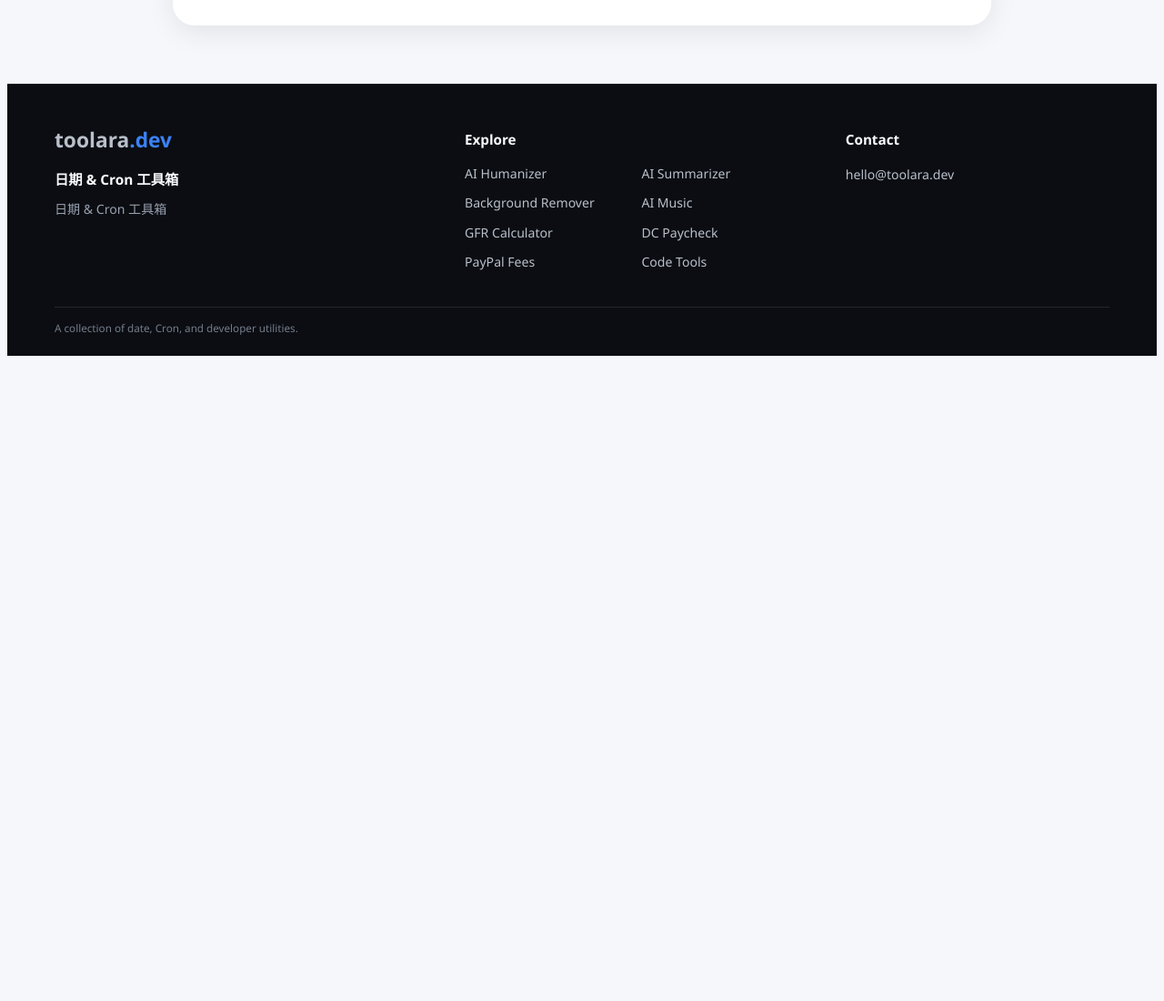
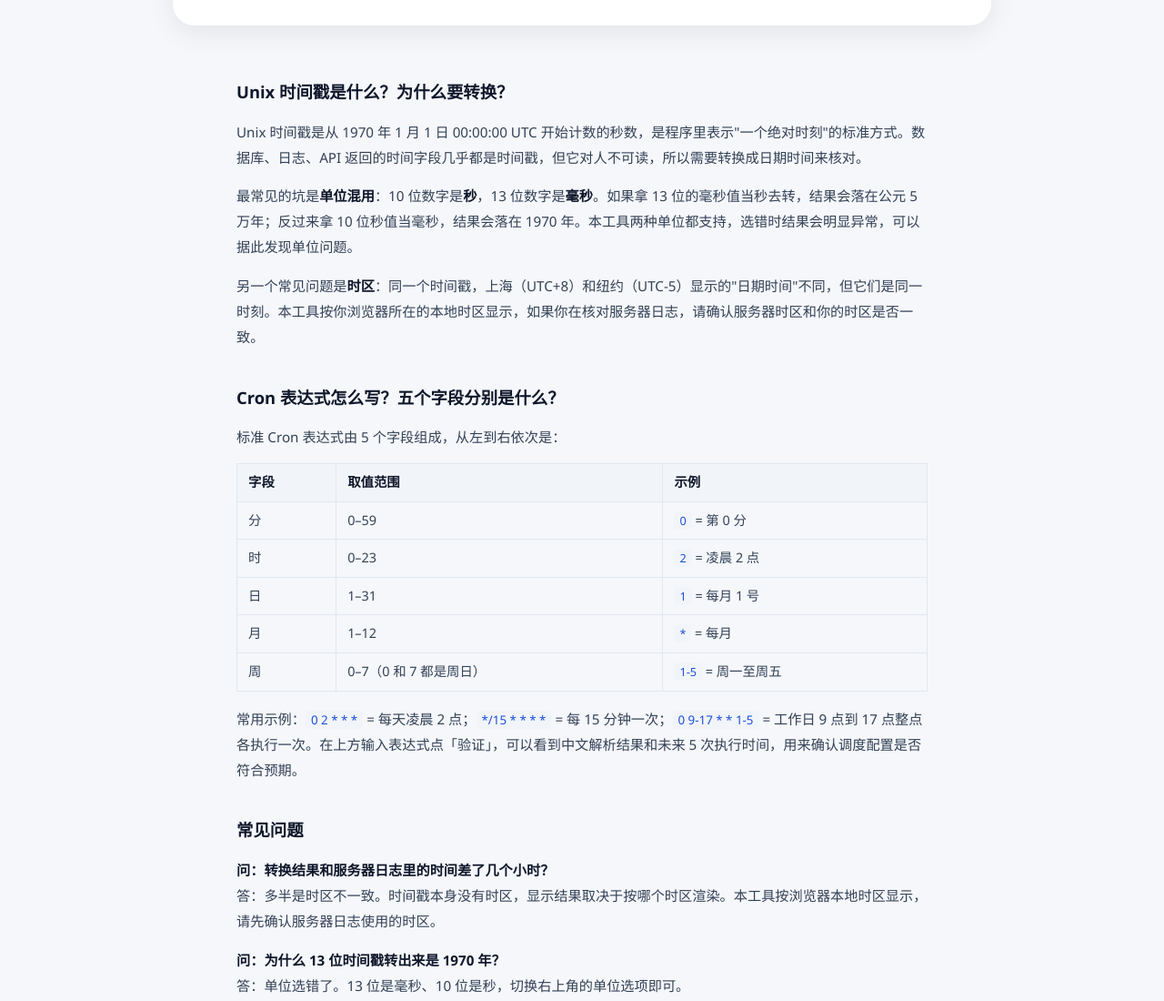
Before and after one commit to lvyafei2026-coder/code-tools, a plain HTML site: page index.html in a window 1280 px wide. Shown: the part 840-1940 px from the top of the page at 91% size. Before the commit the page ends 1239 px from the top, so only its background shows below. Drawn offline with Linux system fonts and the light colour scheme.

Commit message:
Add explainer content and FAQ schema to code tools page

```diff
--- a/index.html
+++ b/index.html
@@ -32,8 +32,7 @@
       "url": "https://devtools.toolara.dev/",
       "applicationCategory": "DeveloperApplication",
       "operatingSystem": "Any (browser-based)",
-      "inLanguage": "zh-CN",
-      "description": "免费在线开发者工具箱：Unix 时间戳与日期时间互转、Cron 表达式验证与下次执行时间预览。",
+      "inLanguage": "zh-CN",      "description": "免费在线开发者工具箱：Unix 时间戳与日期时间互转、Cron 表达式验证与下次执行时间预览。",
       "offers": { "@type": "Offer", "price": "0", "priceCurrency": "USD" },
       "isPartOf": { "@type": "WebSite", "name": "toolara.dev", "url": "https://toolara.dev/" }
     }
@@ -374,6 +373,66 @@ body { display: block; padding: 0; }
     </div>
 </div>
 
+<div class="seo-content">
+    <h2>Unix 时间戳是什么？为什么要转换？</h2>
+    <p>Unix 时间戳是从 1970 年 1 月 1 日 00:00:00 UTC 开始计数的秒数，是程序里表示"一个绝对时刻"的标准方式。数据库、日志、API 返回的时间字段几乎都是时间戳，但它对人不可读，所以需要转换成日期时间来核对。</p>
+    <p>最常见的坑是<b>单位混用</b>：10 位数字是<b>秒</b>，13 位数字是<b>毫秒</b>。如果拿 13 位的毫秒值当秒去转，结果会落在公元 5 万年；反过来拿 10 位秒值当毫秒，结果会落在 1970 年。本工具两种单位都支持，选错时结果会明显异常，可以据此发现单位问题。</p>
+    <p>另一个常见问题是<b>时区</b>：同一个时间戳，上海（UTC+8）和纽约（UTC-5）显示的"日期时间"不同，但它们是同一时刻。本工具按你浏览器所在的本地时区显示，如果你在核对服务器日志，请确认服务器时区和你的时区是否一致。</p>
+
+    <h2>Cron 表达式怎么写？五个字段分别是什么？</h2>
+    <p>标准 Cron 表达式由 5 个字段组成，从左到右依次是：</p>
+    <table>
+        <tr><th>字段</th><th>取值范围</th><th>示例</th></tr>
+        <tr><td>分</td><td>0–59</td><td><code>0</code> = 第 0 分</td></tr>
+        <tr><td>时</td><td>0–23</td><td><code>2</code> = 凌晨 2 点</td></tr>
+        <tr><td>日</td><td>1–31</td><td><code>1</code> = 每月 1 号</td></tr>
+        <tr><td>月</td><td>1–12</td><td><code>*</code> = 每月</td></tr>
+        <tr><td>周</td><td>0–7（0 和 7 都是周日）</td><td><code>1-5</code> = 周一至周五</td></tr>
+    </table>
+    <p>常用示例：<code>0 2 * * *</code> = 每天凌晨 2 点；<code>*/15 * * * *</code> = 每 15 分钟一次；<code>0 9-17 * * 1-5</code> = 工作日 9 点到 17 点整点各执行一次。在上方输入表达式点「验证」，可以看到中文解析结果和未来 5 次执行时间，用来确认调度配置是否符合预期。</p>
+
+    <h2>常见问题</h2>
+    <p><b>问：转换结果和服务器日志里的时间差了几个小时？</b><br>答：多半是时区不一致。时间戳本身没有时区，显示结果取决于按哪个时区渲染。本工具按浏览器本地时区显示，请先确认服务器日志使用的时区。</p>
+    <p><b>问：为什么 13 位时间戳转出来是 1970 年？</b><br>答：单位选错了。13 位是毫秒、10 位是秒，切换右上角的单位选项即可。</p>
+    <p><b>问：我的 Cron 为什么没有按时执行？</b><br>答：先用「验证 &amp; 预览」看未来 5 次执行时间是否符合预期。常见原因包括：把 5 字段表达式写成了 6 字段（多了秒位）、日和周同时限定（标准 Cron 里两者同时非 <code>*</code> 时是"或"的关系）、以及服务器时区与你预期不符。</p>
+</div>
+
+<style>
+.seo-content { margin: 3.5rem auto 0; max-width: 760px; color: #334155; font-size: 0.95rem; line-height: 1.85; }
+.seo-content h2 { font-size: 1.15rem; color: #0f172a; margin: 2.2rem 0 0.8rem; }
+.seo-content h2:first-child { margin-top: 0; }
+.seo-content p { margin: 0 0 0.9rem; }
+.seo-content table { width: 100%; border-collapse: collapse; margin: 0.6rem 0 1rem; font-size: 0.9rem; }
+.seo-content th, .seo-content td { border: 1px solid #e2e8f0; padding: 7px 12px; text-align: left; }
+.seo-content th { background: #f1f5f9; color: #0f172a; }
+.seo-content code { background: #f1f5f9; border-radius: 4px; padding: 1px 6px; font-size: 0.88em; color: #1d4ed8; }
+.seo-content b { color: #0f172a; }
+@media (max-width: 760px) { .seo-content table { font-size: 0.82rem; } .seo-content th, .seo-content td { padding: 5px 8px; } }
+</style>
+<script type="application/ld+json">
+{
+  "@context": "https://schema.org",
+  "@type": "FAQPage",
+  "mainEntity": [
+    {
+      "@type": "Question",
+      "name": "转换结果和服务器日志里的时间差了几个小时？",
+      "acceptedAnswer": { "@type": "Answer", "text": "多半是时区不一致。Unix 时间戳本身没有时区，显示结果取决于按哪个时区渲染。本工具按浏览器本地时区显示，请先确认服务器日志使用的时区。" }
+    },
+    {
+      "@type": "Question",
+      "name": "为什么 13 位时间戳转出来是 1970 年？",
+      "acceptedAnswer": { "@type": "Answer", "text": "单位选错了。10 位数字是秒，13 位数字是毫秒，切换工具的单位选项后重新转换即可。" }
+    },
+    {
+      "@type": "Question",
+      "name": "Cron 表达式为什么没有按时执行？",
+      "acceptedAnswer": { "@type": "Answer", "text": "先用验证功能查看未来 5 次执行时间。常见原因：把 5 字段表达式写成了 6 字段（多了秒位）、日和周同时限定（标准 Cron 中两者同时非星号时是或关系）、服务器时区与预期不符。" }
+    }
+  ]
+}
+</script>
+
 <script>
 // ======================= 选项卡切换 =======================
 document.querySelectorAll('.tab-btn').forEach(btn => {
```
